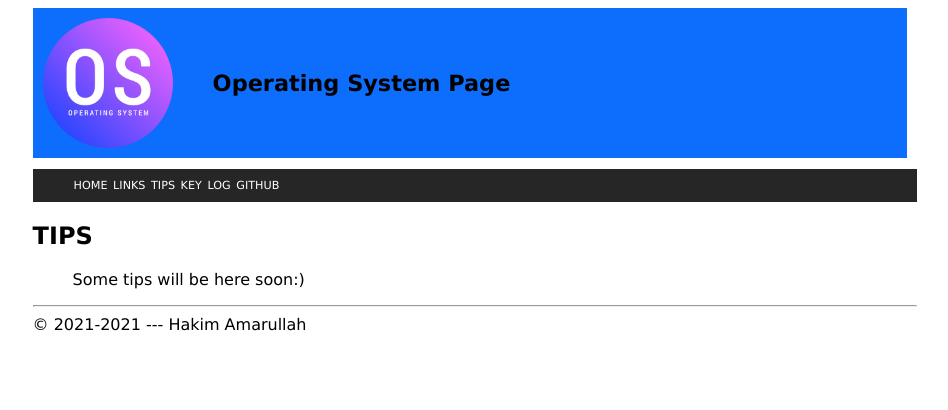
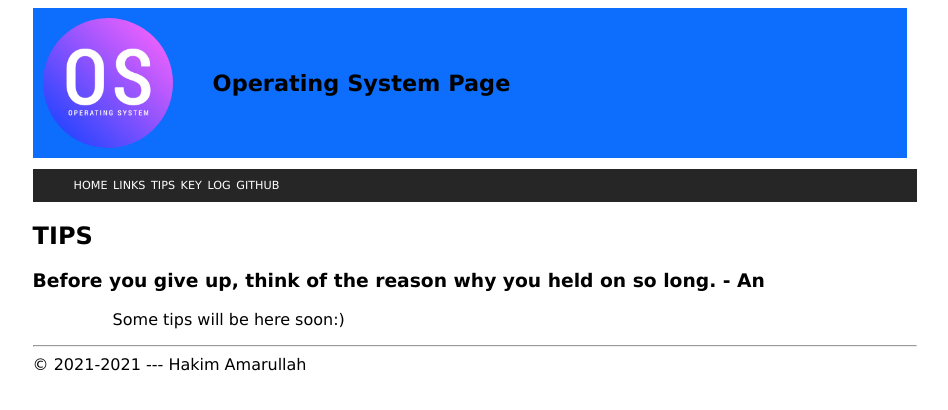
Before and after one commit to hakimamarullah/os212, a Jekyll site: the page built from tips.md, in a window 1280 px wide. Shown: the top 410 px of the page, without its empty margins (165-1113 px from the left). Built offline with Jekyll 4.4.1, drawn with Linux system fonts in a browser that asks for light colours; our own code applies the rules of GitHub Pages for plain Markdown files.

Commit message:
Update tips.md

```diff
--- a/tips.md
+++ b/tips.md
@@ -3,4 +3,7 @@ layout: "layout"
 permalink: /TIPS/
 ---
 # TIPS
+### Before you give up, think of the reason why you held on so long. - An
+<blockquote markdown="1">
 > Some tips will be here soon:)
+</blockquote>
```
